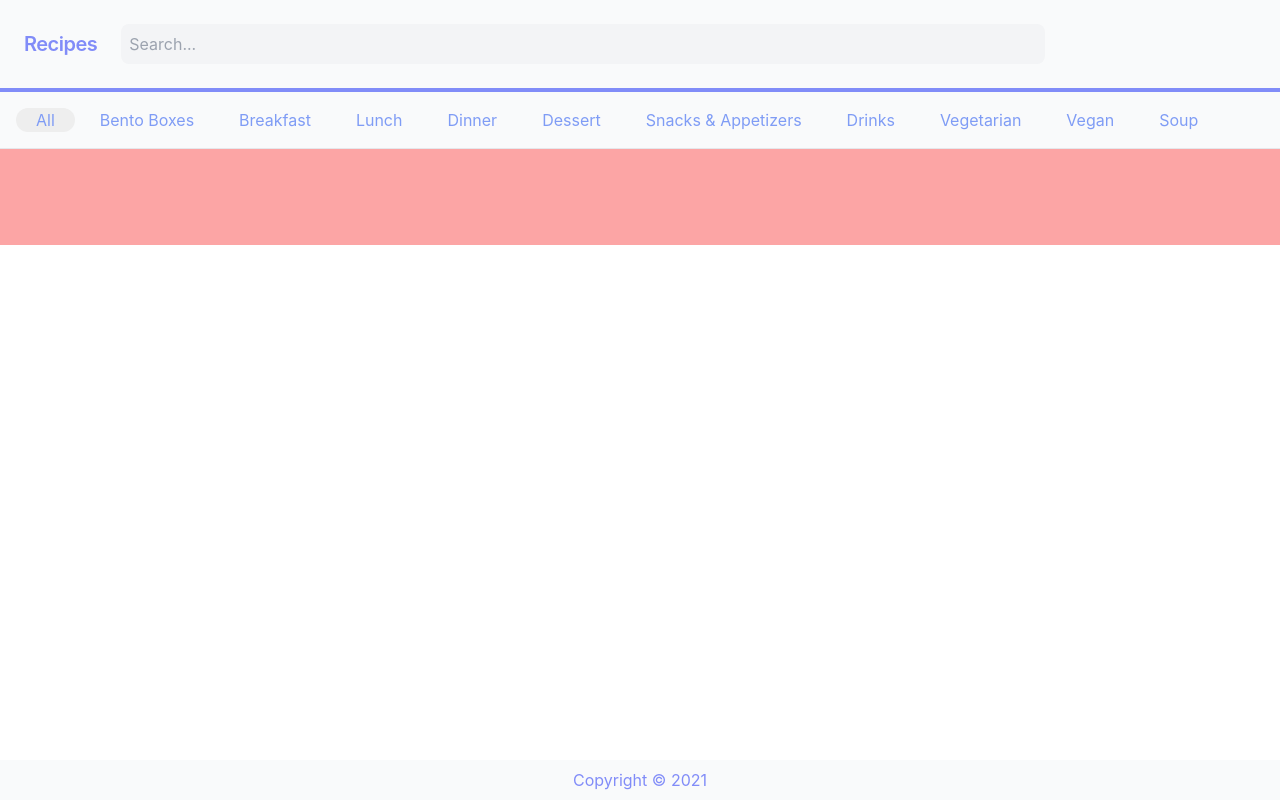
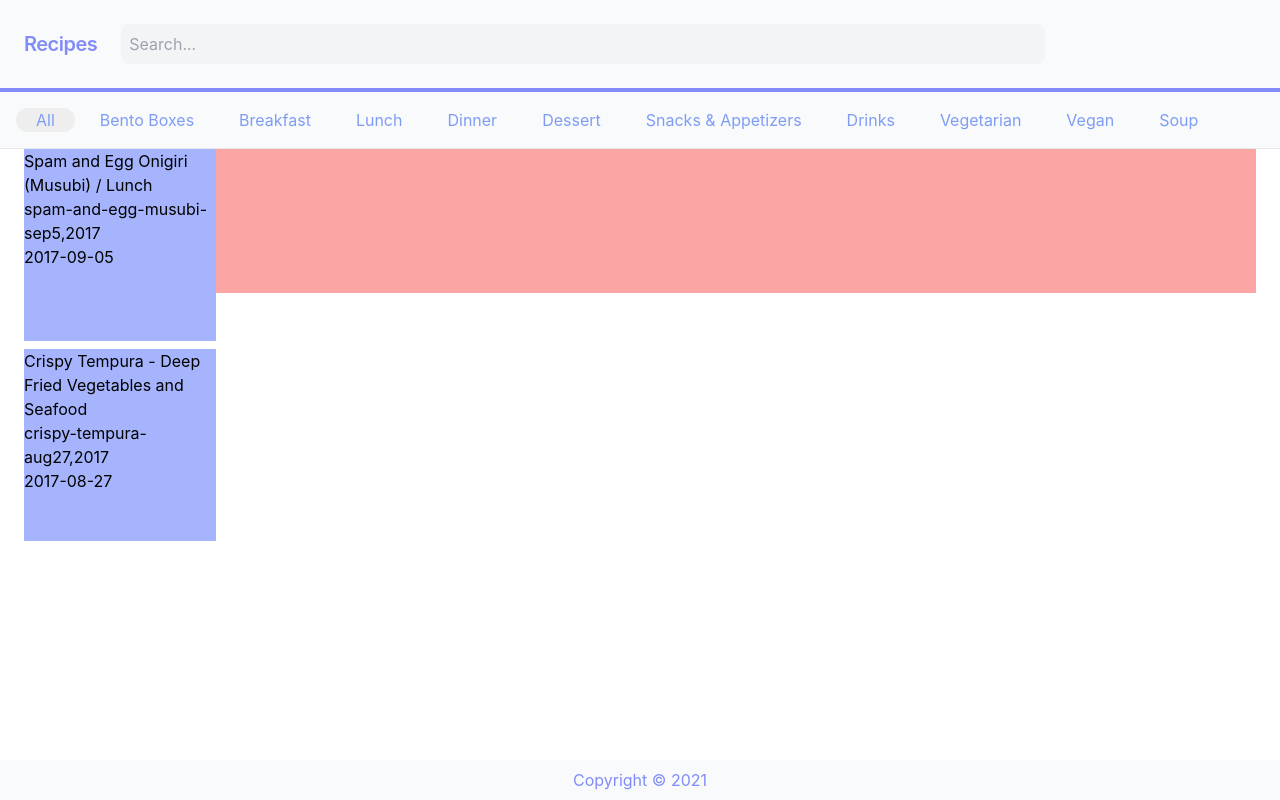
Before and after one commit to willsower/imamu-room-recipes, a Next.js app: page / in a window 1280 px wide. Built offline with nearby package versions, Linux system fonts and the light colour scheme.

Commit message:
Adding in images, working on adding images into home card

```diff
--- a/pages/index.js
+++ b/pages/index.js
@@ -3,20 +3,34 @@ import Link from "next/link";
 import Nav from "../components/Nav/nav";
 import Header from "../components/Header/header";
 import Footer from "../components/Footer/footer";
-import { getSortedRecipeData } from '../lib/recipes';
+import { getSortedRecipeData } from "../lib/recipes";
 
 export async function getStaticProps() {
-  const allRecipeData = getSortedRecipeData()
+  const allRecipeData = getSortedRecipeData();
   return {
     props: {
-      allRecipeData
-    }
-  }
+      allRecipeData,
+    },
+  };
 }
 
-export default function Home({allRecipeData}) {
+export default function Home({ allRecipeData }) {
+  function recipeCard(title, id, date, image) {
+    return (
+      <>
+      <div className = "block w-48 h-48 bg-indigo-300 mb-2">
+      {title}
+        <br />
+        {id}
+        <br />
+        {date}
+      </div>
+      </>
+    );
+  }
+
   return (
-    <div className = "min-h-screen relative">
+    <div className="min-h-screen relative">
       <Head>
         <title>Imamu-Room Recipes</title>
       </Head>
@@ -27,8 +41,12 @@ export default function Home({allRecipeData}) {
         <Nav />
       </div>
 
-      <section className = "bg-red-300 h-24">
-
+      <section className="bg-red-300 h-36 ml-6 mr-6">
+        {allRecipeData.map(({ id, date, title, image }) => (
+          <div className="" key={id}>
+            {recipeCard(title, id, date, image)}
+          </div>
+        ))}
       </section>
 
       <Footer />
```
Also changed, not shown: recipes/spam-and-egg-musubi-sep5,2017.md (renamed from recipes/spam-and-egg-onigiri-sep5,2017.md), 2 other files (tests, documents, lock files or other folders).
